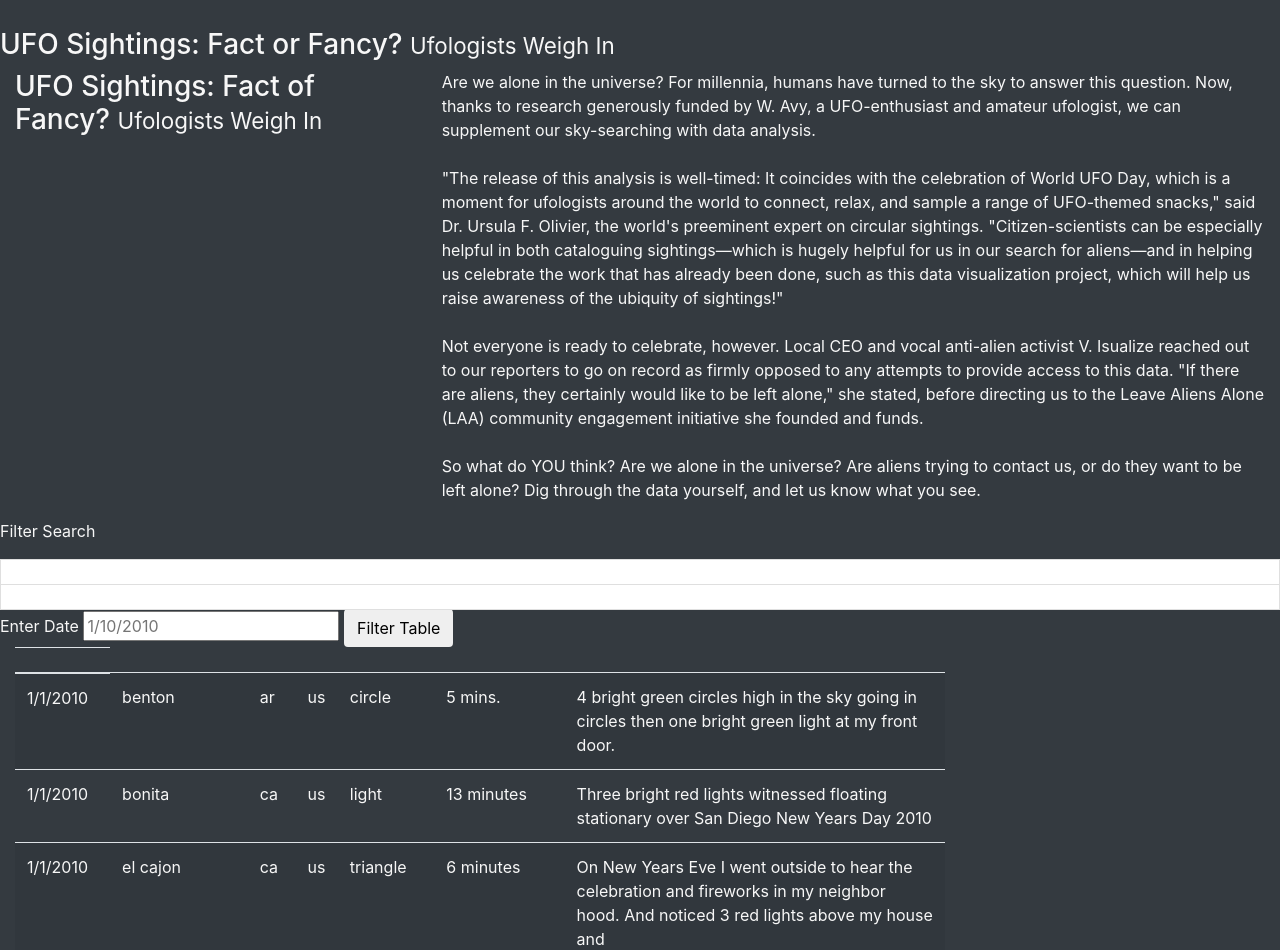
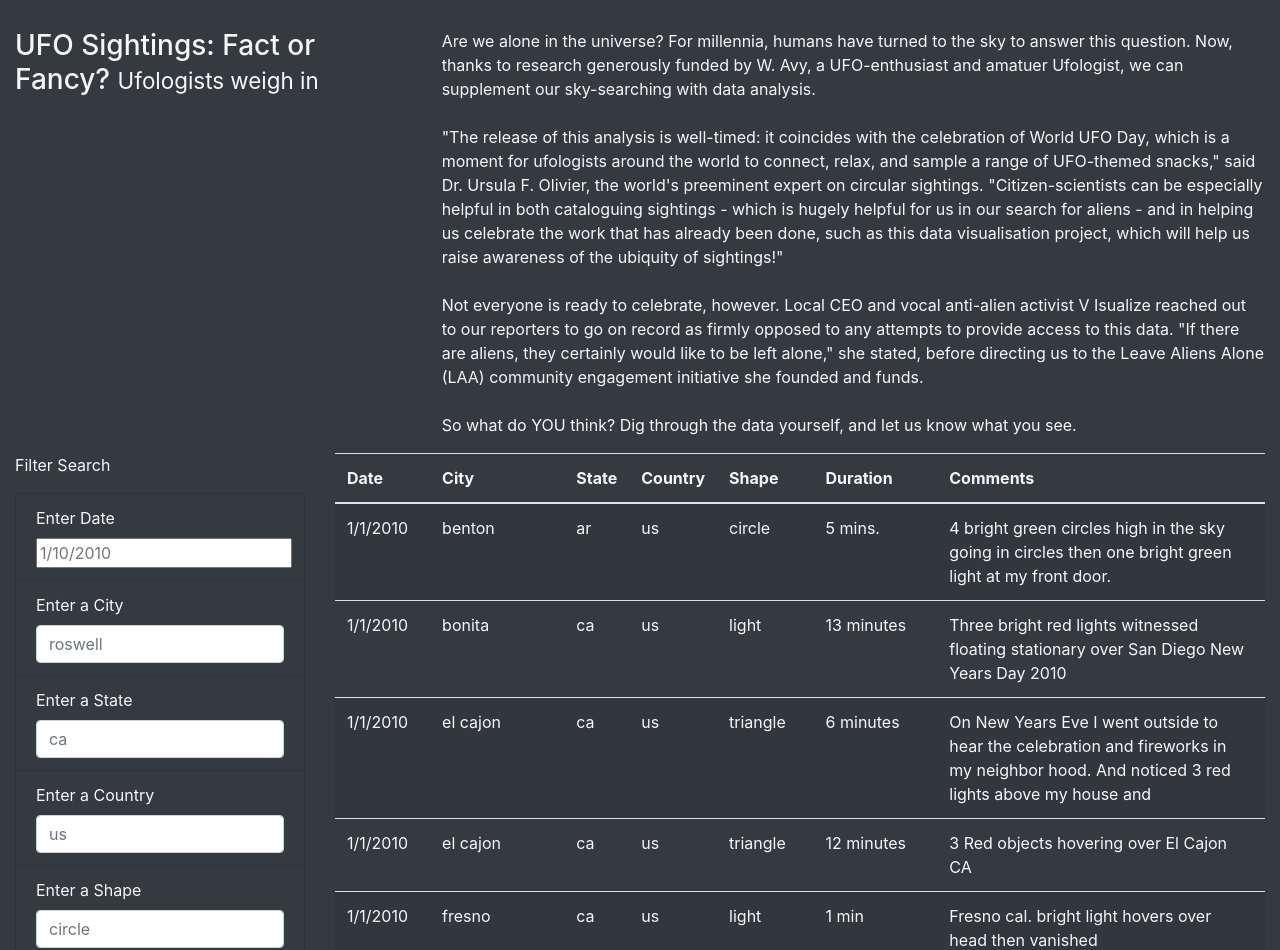
Before and after one commit to Gina193/UFOs, a plain HTML site: page index.html in a window 1280 px wide. Shown: the part 262-1212 px from the top of the page. Drawn offline with nearby package versions, Linux system fonts and the light colour scheme.

Commit message:
Adding UFO

```diff
--- a/index.html
+++ b/index.html
@@ -5,106 +5,94 @@
     <meta name="viewport" content="width=device-width, initial-scale=1.0" />
     <meta http-equiv="X-UA-Compatible" content="ie=edge" />
     <title>UFO Finder</title>
-
     <link
       rel="stylesheet"
       href="https://maxcdn.bootstrapcdn.com/bootstrap/4.0.0/css/bootstrap.min.css"
       integrity="sha384-Gn5384xqQ1aoWXA+058RXPxPg6fy4IWvTNh0E263XmFcJlSAwiGgFAW/dAiS6JXm"
       crossorigin="anonymous"
     />
+    <link rel="stylesheet" href="static/css/style.css" />
+  </head>
 
-       <link rel="stylesheet" href="static/css/style.css">
-
-       <body>
+  <body class="bg-dark">
     <div class="wrapper">
-
-    </div>
-</body>
-
-  <nav class="navbar navbar-expand-lg">
-
-      </nav>
-
- <nav class="navbar navbar-expand-lg">
+      <!-- Navbar -->
+      <nav class="navbar navbar-dark bg-dark navbar-expand-lg">
         <a class="navbar-brand" href="index.html">UFO Sightings</a>
       </nav>
-
+      <!-- Jumbotron -->
       <div class="jumbotron">
-        <h1>The Truth Is Out There</h1>
+        <h1 class="display-4">The Truth is Out There</h1>
       </div>
 
+      <!-- Article title and paragraph -->
       <div class="container-fluid">
         <div class="row">
+          <div class="col-md-4 article-title">
+            <h3>UFO Sightings: Fact or Fancy? <small>Ufologists weigh in</small></h3>
           </div>
-</div>
-
-  <div class="col-md-4">
-
-          </div>
-          <div class="col-md-8">
-
-          </div>
-
-<h3>UFO Sightings: Fact or Fancy? <small>Ufologists Weigh In</small></h3>
-
- <div class="container-fluid">
-        <div class="row">
-          <div class="col-md-4">
-            <h3>UFO Sightings: Fact of Fancy? <small>Ufologists Weigh In</small></h3>
-          </div>
-          <div class="col-md-8">
+          <div class="col-md-8 article-p">
             <p>
-              Are we alone in the universe? For millennia, humans have turned to the sky to answer this question. Now, thanks to research generously funded by W. Avy, a UFO-enthusiast and amateur ufologist, we can supplement our sky-searching with data analysis.<br><br>"The release of this analysis is well-timed: It coincides with the celebration of World UFO Day, which is a moment for ufologists around the world to connect, relax, and sample a range of UFO-themed snacks," said Dr. Ursula F. Olivier, the world's preeminent expert on circular sightings. "Citizen-scientists can be especially helpful in both cataloguing sightings—which is hugely helpful for us in our search for aliens—and in helping us celebrate the work that has already been done, such as this data visualization project, which will help us raise awareness of the ubiquity of sightings!"<br><br>Not everyone is ready to celebrate, however. Local CEO and vocal anti-alien activist V. Isualize reached out to our reporters to go on record as firmly opposed to any attempts to provide access to this data. "If there are aliens, they certainly would like to be left alone," she stated, before directing us to the Leave Aliens Alone (LAA) community engagement initiative she founded and funds.<br><br>So what do YOU think? Are we alone in the universe? Are aliens trying to contact us, or do they want to be left alone? Dig through the data yourself, and let us know what you see.
-
-
+              Are we alone in the universe? For millennia, humans have turned to the sky to answer
+              this question. Now, thanks to research generously funded by W. Avy, a UFO-enthusiast
+              and amatuer Ufologist, we can supplement our sky-searching with data analysis.
+              <br /><br />"The release of this analysis is well-timed: it coincides with the
+              celebration of World UFO Day, which is a moment for ufologists around the world to
+              connect, relax, and sample a range of UFO-themed snacks," said Dr. Ursula F. Olivier,
+              the world's preeminent expert on circular sightings. "Citizen-scientists can be
+              especially helpful in both cataloguing sightings - which is hugely helpful for us in
+              our search for aliens - and in helping us celebrate the work that has already been
+              done, such as this data visualisation project, which will help us raise awareness of
+              the ubiquity of sightings!"<br /><br />
+              Not everyone is ready to celebrate, however. Local CEO and vocal anti-alien activist V
+              Isualize reached out to our reporters to go on record as firmly opposed to any
+              attempts to provide access to this data. "If there are aliens, they certainly would
+              like to be left alone," she stated, before directing us to the Leave Aliens Alone
+              (LAA) community engagement initiative she founded and funds. <br /><br />So what do
+              YOU think? Dig through the data yourself, and let us know what you see.
             </p>
           </div>
         </div>
       </div>
 
+      <!-- Filter -->
       <div class="container-fluid">
         <div class="row">
           <div class="col-md-3">
-
-          </div>
-          <div class="col-md-9">
-
-          </div>
+            <div class="filters">
+              <form class="bg-dark">
+                <p>Filter Search</p>
+                <ul class="list-group">
+                  <li class="list-group-item bg-dark">
+                    <label for="date">Enter Date</label>
+                    <input type="text" placeholder="1/10/2010" id="datetime" />
+                  </li>
+                  <li class="list-group-item bg-dark">
+                    <label for="city">Enter a City</label>
+                    <input type="text" id="city" class="form-control" placeholder="roswell" />
+                  </li>
+                  <li class="list-group-item bg-dark">
+                    <label for="state">Enter a State</label>
+                    <input type="text" id="state" class="form-control" placeholder="ca" />
+                  </li>
+                  <li class="list-group-item bg-dark">
+                    <label for="country">Enter a Country</label>
+                    <input type="text" id="country" class="form-control" placeholder="us" />
+                  </li>
+                  <li class="list-group-item bg-dark">
+                    <label for="shape">Enter a Shape</label>
+                    <input type="text" id="shape" class="form-control" placeholder="circle" />
+                  </li>
+                </ul>
+              </form>
             </div>
           </div>
 
-        <form>
-              <p>Filter Search</p>
-            </form>
-
-<ul class="list-group">
-
-</ul>
-
-<li class="list-group-item">
-
-</li>
-<li class="list-group-item">
-
-</li>
-
-<label for="date">Enter Date</label>
-
-<input type="text" placeholder="1/10/2010" id="datetime" />
-
-<button id="filter-btn" type="button" class="btn btn-default">Filter Table</button>
-
+          <!-- Table -->
           <div class="col-md-9">
             <table class="table table-striped">
               <thead>
                 <tr>
-                  <th></th>
-                </tr>
-              </thead>
-              <tbody></tbody>
-            </table>
-          </div>
-
                   <th>Date</th>
                   <th>City</th>
                   <th>State</th>
@@ -112,36 +100,16 @@
                   <th>Shape</th>
                   <th>Duration</th>
                   <th>Comments</th>
-
-<body class="bg-dark">
-
-
+                </tr>
+              </thead>
+              <tbody></tbody>
+            </table>
+          </div>
+        </div>
+      </div>
+    </div>
     <script src="https://cdnjs.cloudflare.com/ajax/libs/d3/4.11.0/d3.js"></script>
     <script src="static/js/data.js"></script>
     <script src="static/js/app.js"></script>
-
-  <div class="jumbotron">
-  <h1 class="display-4">The Truth is Out There</h1>
-</div>
-
-<nav class="navbar navbar-dark bg-dark navbar-expand-lg">
-
-<form>
- <p>Filter Search</p>
- <ul>
-   <li>
-     <label for="date">Enter Date</label>
-     <input type="text" placeholder="1/10/2010" id="datetime" />
-     <label for="city">Enter city</label>
-     <input type="text" placeholder="El Paso" id="city" />
-     <label for="state">Enter state</label>
-     <input type="text" placeholder="TX" id="state" />
-     <label for="country">Enter country</label>
-     <input type="text" placeholder="USA" id="country" />
-     <label for="shape">Enter shape</label>
-     <input type="text" placeholder="circle" id="shape" />
-   </li>
-
-
- </ul>
-</form>
+  </body>
+</html>
--- a/static/css/style.css
+++ b/static/css/style.css
@@ -2,8 +2,6 @@ body {
 
   color: #f7f7f7;
 }
-
-
 .jumbotron {
   background-image: url("../images/nasa.jpg");
   background-size: 100% 100%;
```
Also changed, not shown: 2 other files. Lines whose indentation alone changed are shown as unchanged.
